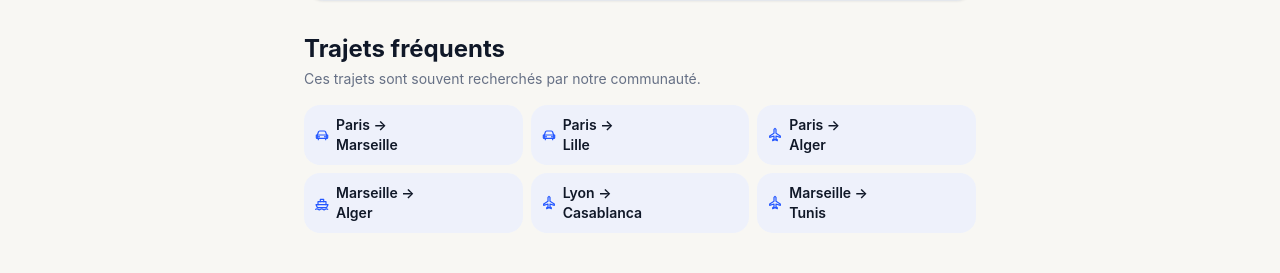
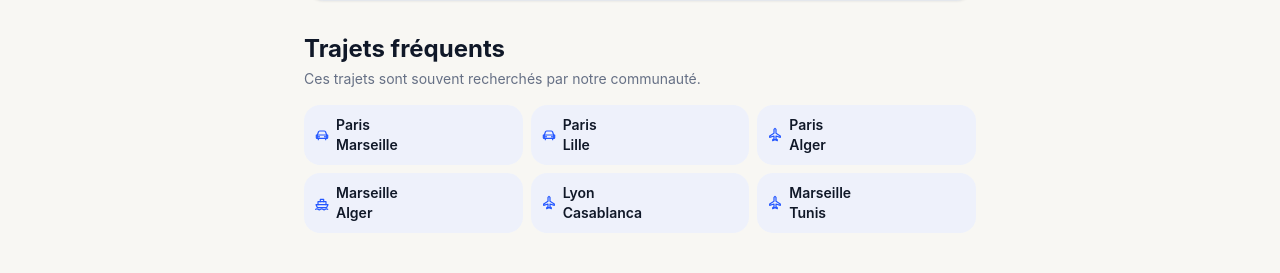
Before and after one commit to deen-tag/Coliz, a Next.js app: page / in a window 1280 px wide. Shown: the part 892-1165 px from the top of the page. Built offline with nearby package versions, Linux system fonts and the light colour scheme; no server answers.

Commit message:
Trajets frequents: sans fleches

```diff
--- a/src/app/page.tsx
+++ b/src/app/page.tsx
@@ -145,7 +145,7 @@ export default async function HomePage() {
                   >
                     <TransportModeIcon mode={mode} size={16} className="text-primary shrink-0" />
                     <span className="min-w-0">
-                      {from} →
+                      {from}
                       <br />
                       {to}
                     </span>
```
